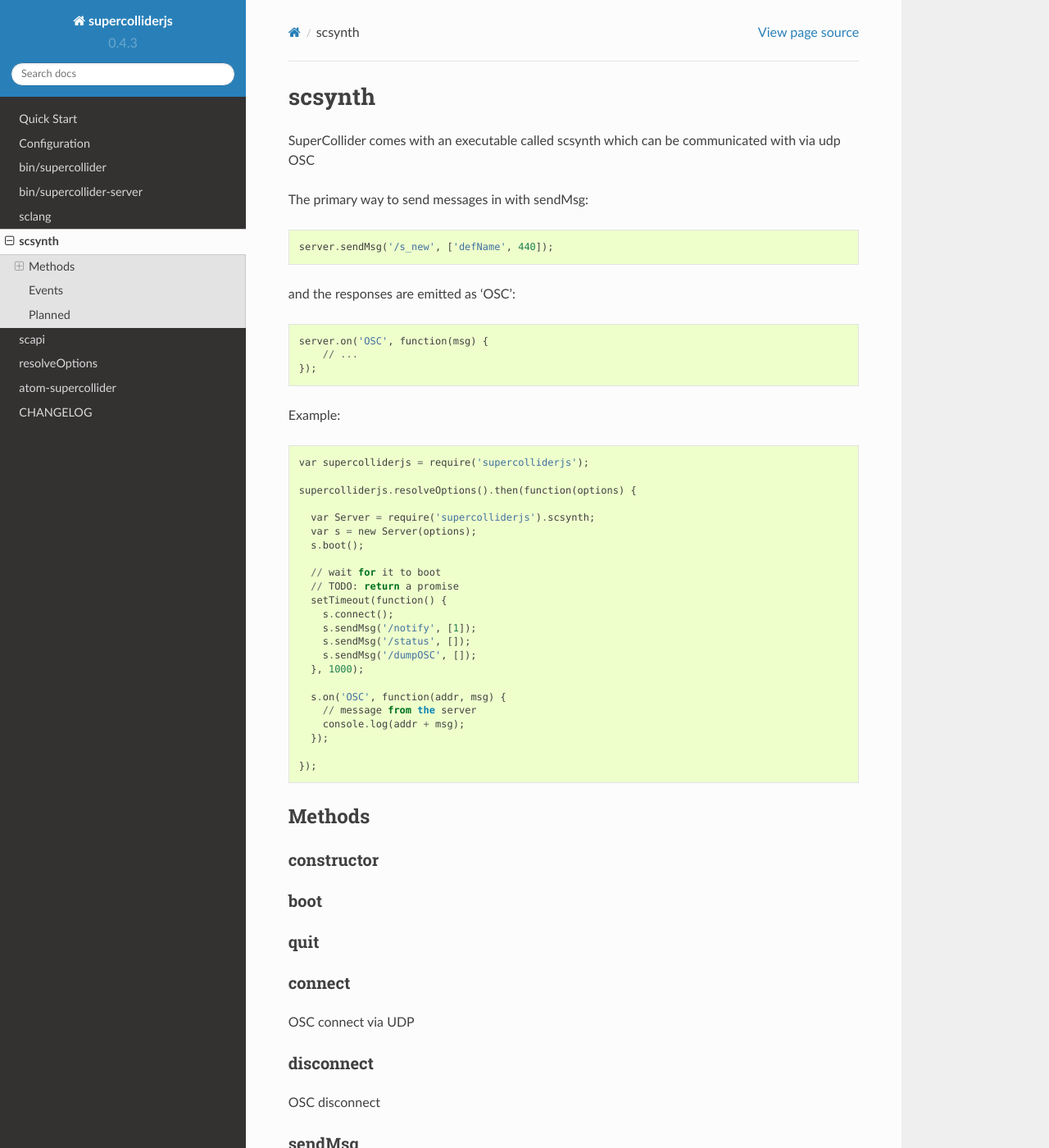
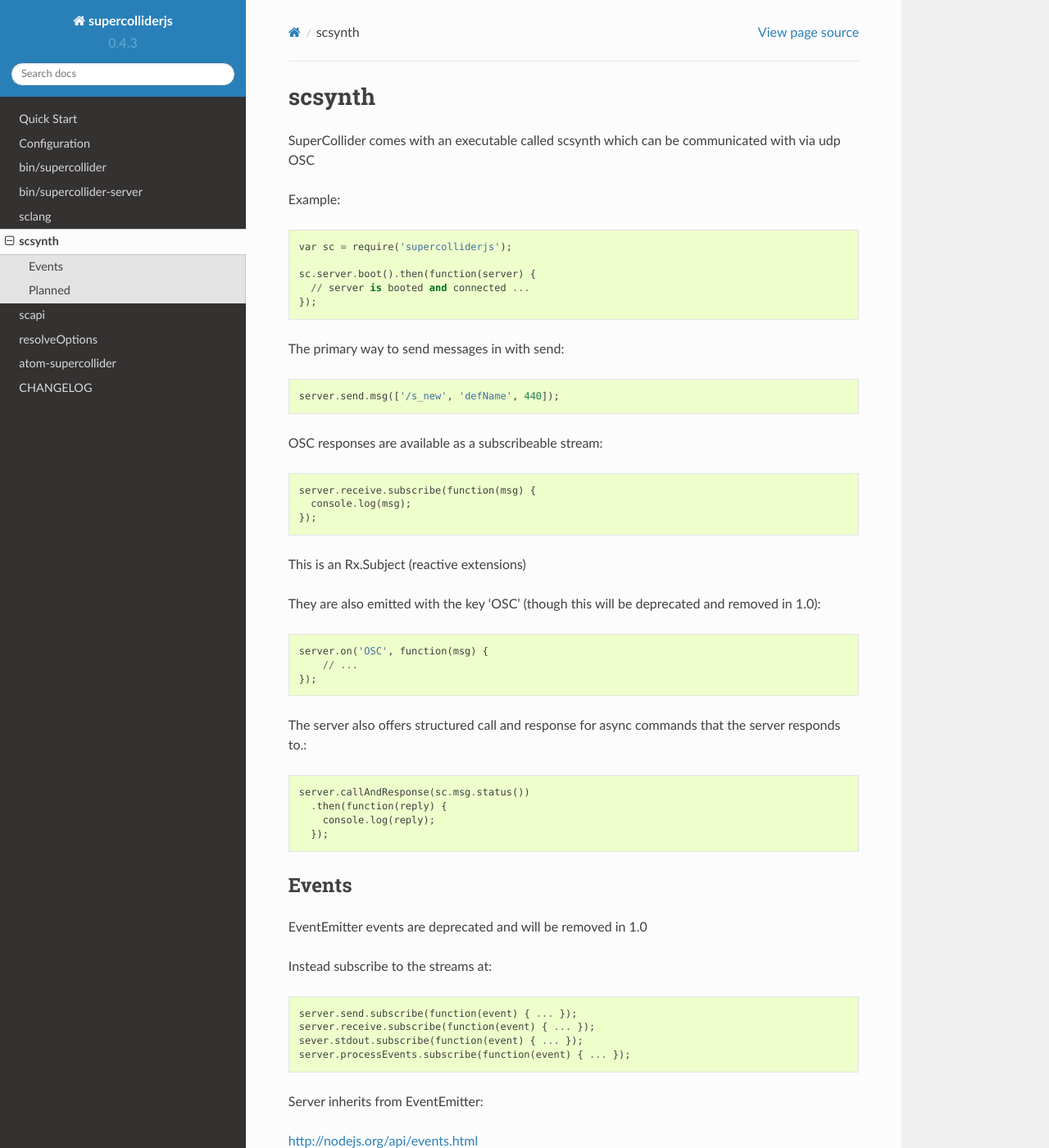
Before and after one commit to crucialfelix/supercolliderjs, a Sphinx documentation site: the page built from docs/scsynth.rst, in a window 1280 px wide and 1400 px high. Shown: the whole window at 82% size. Built offline with Sphinx 7.4.7 and the Read the Docs theme 2.0.0, drawn with Linux system fonts in a browser that asks for light colours; some of the changed text lies outside the part shown.

```diff
--- a/docs/scsynth.rst
+++ b/docs/scsynth.rst
@@ -3,76 +3,57 @@ scsynth
 
 SuperCollider comes with an executable called scsynth which can be communicated with via udp OSC
 
-The primary way to send messages in with sendMsg::
+Example::
 
-  server.sendMsg('/s_new', ['defName', 440]);
+  var sc = require('supercolliderjs');
 
-and the responses are emitted as 'OSC'::
+  sc.server.boot().then(function(server) {
+    // server is booted and connected ...
+  });
+
+
+The primary way to send messages in with send::
+
+    server.send.msg(['/s_new', 'defName', 440]);
+
+OSC responses are available as a subscribeable stream::
+
+    server.receive.subscribe(function(msg) {
+      console.log(msg);
+    });
+
+This is an Rx.Subject (reactive extensions)
+
+They are also emitted with the key 'OSC' (though this will be deprecated and removed in 1.0)::
 
     server.on('OSC', function(msg) {
         // ...
     });
 
 
-Example::
+The server also offers structured call and response for async commands that the server responds to.::
 
-  var supercolliderjs = require('supercolliderjs');
+      server.callAndResponse(sc.msg.status())
+        .then(function(reply) {
+          console.log(reply);
+        });
 
-  supercolliderjs.resolveOptions().then(function(options) {
-
-    var Server = require('supercolliderjs').scsynth;
-    var s = new Server(options);
-    s.boot();
-
-    // wait for it to boot
-    // TODO: return a promise
-    setTimeout(function() {
-      s.connect();
-      s.sendMsg('/notify', [1]);
-      s.sendMsg('/status', []);
-      s.sendMsg('/dumpOSC', []);
-    }, 1000);
-
-    s.on('OSC', function(addr, msg) {
-      // message from the server
-      console.log(addr + msg);
-    });
-
-  });
-
-Methods
--------
-
-constructor
-+++++++++++
-
-boot
-++++
-
-quit
-++++
-
-connect
-+++++++
-OSC connect via UDP
-
-disconnect
-++++++++++
-OSC disconnect
-
-sendMsg
-+++++++
-
-Usage::
-
-    s.connect();
-    s.sendMsg('/notify', [1]);
 
 
 Events
 ------
 
-SCLang inherits from EventEmitter:
+EventEmitter events are deprecated and will be removed in 1.0
+
+Instead subscribe to the streams at::
+
+    server.send.subscribe(function(event) { ... });
+    server.receive.subscribe(function(event) { ... });
+    sever.stdout.subscribe(function(event) { ... });
+    server.processEvents.subscribe(function(event) { ... });
+
+
+Server inherits from EventEmitter:
 
 http://nodejs.org/api/events.html
 
@@ -89,6 +70,4 @@ So there is .on, .addListener, .removeListener, .once etc.
 Planned
 -------
 
-sendBundle is not yet implemented
-
-`--forever` to always restart server if it crashes
+send.bundle will be implemented in 0.10.0
```
Also changed, not shown: README.md (+38 -11 lines), docs/CHANGELOG.rst (+46 -0 lines), docs/index.rst (+15 -6 lines), docs/sclang.rst (+5 -48 lines), 1 other file.
